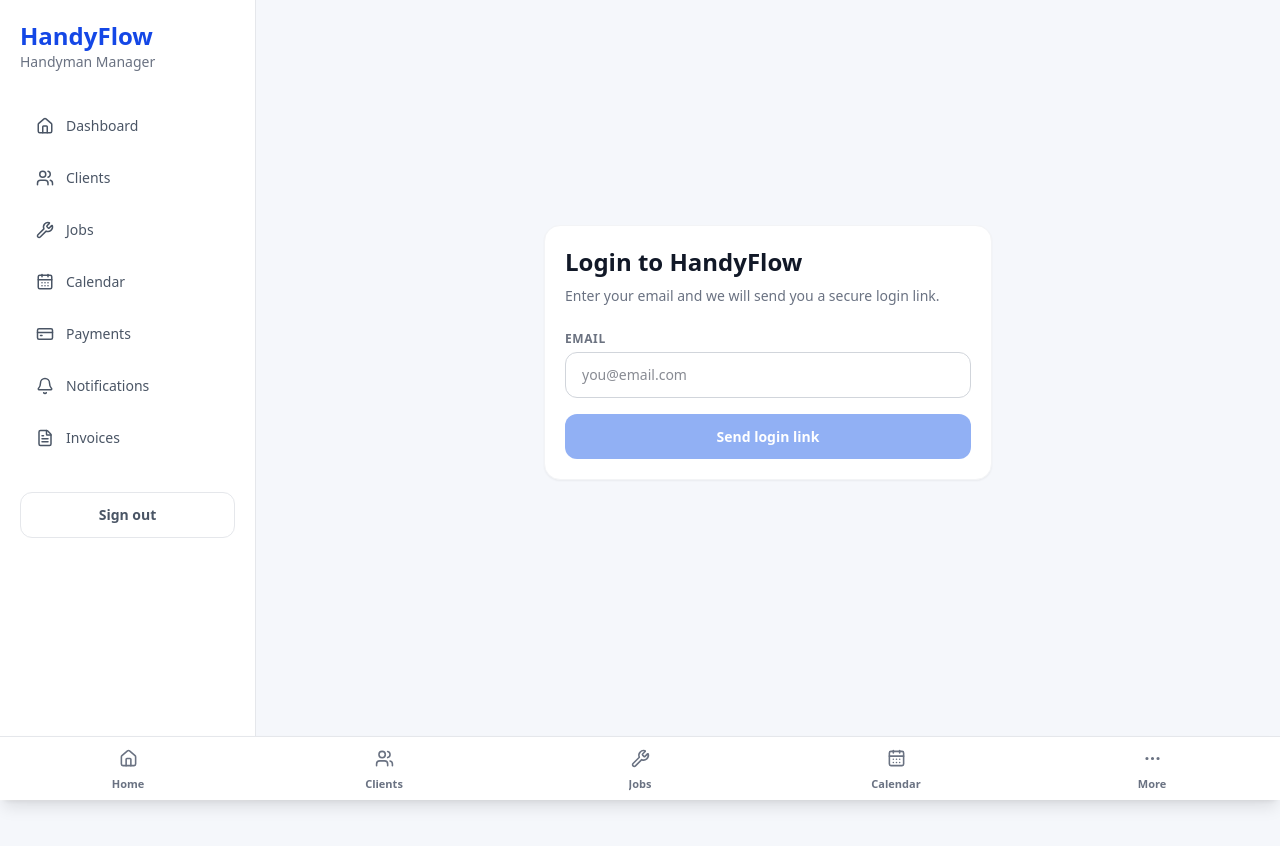
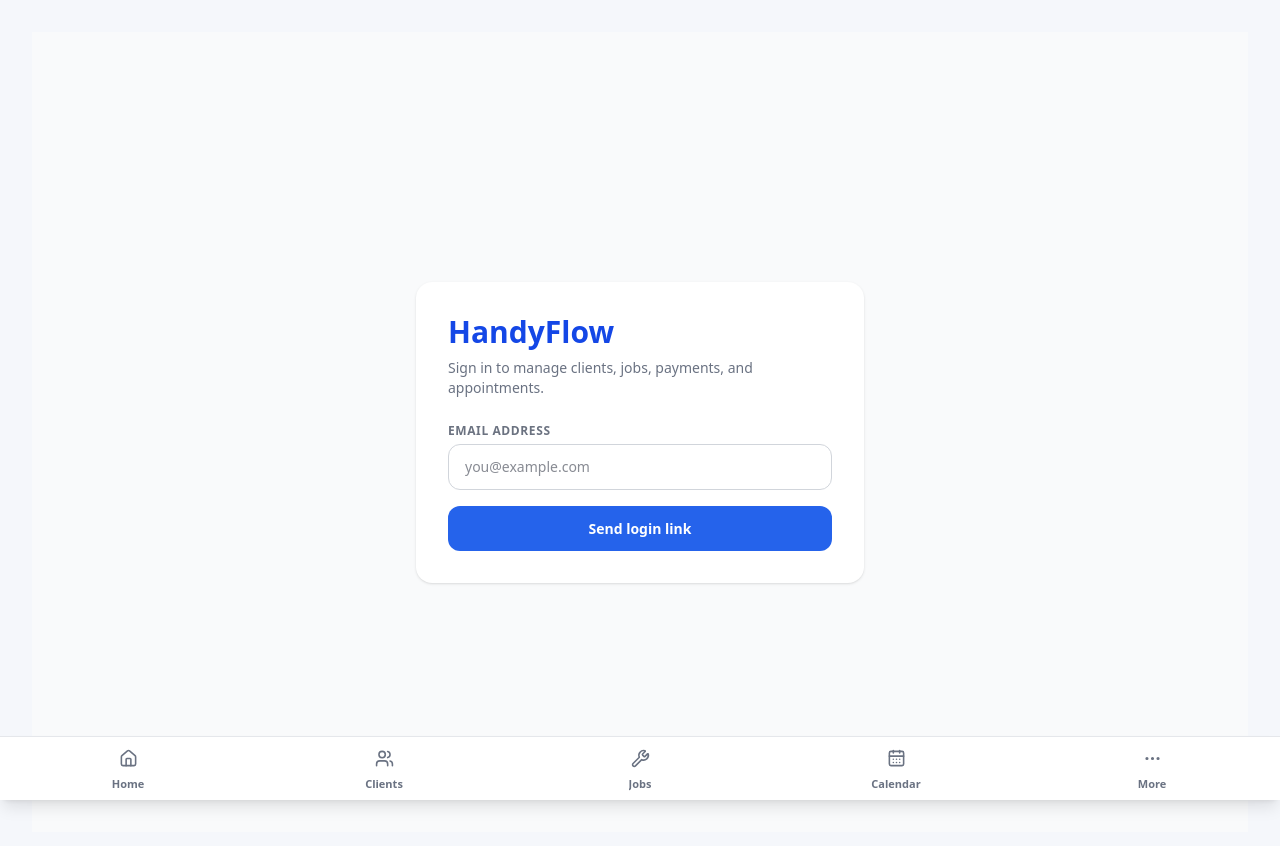
Before and after one commit to amitbhagat10/WorkflowApp, a Next.js app: page /login in a window 1280 px wide. Shown: the top 846 px of the page. Before the commit the page ends 800 px from the top, so only its background shows below. Built offline with nearby package versions, Linux system fonts and the light colour scheme.

Commit message:
Fix Supabase auth callback and sign out

```diff
--- /dev/null
+++ b/app/auth/callback/page.tsx
@@ -0,0 +1,46 @@
+"use client";
+
+import { useEffect, useState } from "react";
+import { useRouter, useSearchParams } from "next/navigation";
+import { supabase } from "@/lib/supabaseClient";
+
+export default function AuthCallbackPage() {
+  const router = useRouter();
+  const searchParams = useSearchParams();
+  const [message, setMessage] = useState("Signing you in...");
+
+  useEffect(() => {
+    handleCallback();
+  }, []);
+
+  async function handleCallback() {
+    const code = searchParams.get("code");
+
+    if (code) {
+      const { error } = await supabase.auth.exchangeCodeForSession(code);
+
+      if (error) {
+        setMessage(error.message);
+        return;
+      }
+    }
+
+    const { data } = await supabase.auth.getSession();
+
+    if (!data.session) {
+      setMessage("Login session was not created. Please try signing in again.");
+      return;
+    }
+
+    router.replace("/");
+  }
+
+  return (
+    <div className="flex min-h-screen items-center justify-center bg-gray-50 p-4">
+      <div className="rounded-2xl bg-white p-8 shadow-sm">
+        <h1 className="text-2xl font-bold">HandyFlow</h1>
+        <p className="mt-3 text-sm text-gray-500">{message}</p>
+      </div>
+    </div>
+  );
+}
--- a/app/login/page.tsx
+++ b/app/login/page.tsx
@@ -8,55 +8,62 @@ export default function LoginPage() {
   const [message, setMessage] = useState("");
   const [loading, setLoading] = useState(false);
 
-  async function login() {
+  async function signIn(e: React.FormEvent) {
+    e.preventDefault();
+
     setLoading(true);
     setMessage("");
+
+    const redirectUrl = `${window.location.origin}/auth/callback`;
 
     const { error } = await supabase.auth.signInWithOtp({
       email,
       options: {
-        emailRedirectTo: window.location.origin,
+        emailRedirectTo: redirectUrl,
       },
     });
 
+    setLoading(false);
+
     if (error) {
       setMessage(error.message);
-    } else {
+      return;
+    }
+
     setMessage("Login link sent. Please check your email.");
   }
 
-    setLoading(false);
-  }
-
   return (
-    <div className="mx-auto flex min-h-[80vh] max-w-md flex-col justify-center">
-      <div className="card">
-        <h1 className="text-2xl font-bold">Login to HandyFlow</h1>
-
+    <div className="flex min-h-screen items-center justify-center bg-gray-50 p-4">
+      <div className="w-full max-w-md rounded-2xl bg-white p-8 shadow-sm">
+        <h1 className="text-3xl font-bold text-blue-700">HandyFlow</h1>
         <p className="mt-2 text-sm text-gray-500">
-          Enter your email and we will send you a secure login link.
+          Sign in to manage clients, jobs, payments, and appointments.
         </p>
 
-        <div className="mt-6">
-          <label className="label">Email</label>
+        <form onSubmit={signIn} className="mt-6 space-y-4">
+          <div>
+            <label className="label">Email address</label>
             <input
               className="input"
               type="email"
-            placeholder="you@email.com"
+              required
               value={email}
               onChange={(e) => setEmail(e.target.value)}
+              placeholder="you@example.com"
             />
           </div>
 
-        <button
-          onClick={login}
-          disabled={loading || !email}
-          className="btn-primary mt-4 w-full"
-        >
+          <button disabled={loading} className="btn-primary w-full">
             {loading ? "Sending..." : "Send login link"}
           </button>
+        </form>
 
-        {message && <p className="mt-4 text-sm text-gray-600">{message}</p>}
+        {message && (
+          <div className="mt-5 rounded-xl bg-blue-50 p-4 text-sm text-blue-700">
+            {message}
+          </div>
+        )}
       </div>
     </div>
   );
--- a/components/Nav.tsx
+++ b/components/Nav.tsx
@@ -27,9 +27,26 @@ export default function Nav() {
   const pathname = usePathname();
   const router = useRouter();
 
+  const hideNav =
+    pathname.startsWith("/login") || pathname.startsWith("/auth/callback");
+
+  if (hideNav) {
+    return null;
+  }
+
   async function signOut() {
-    await supabase.auth.signOut();
-    router.push("/login");
+    await supabase.auth.signOut({ scope: "global" });
+
+    if (typeof window !== "undefined") {
+      Object.keys(localStorage).forEach((key) => {
+        if (key.startsWith("sb-")) {
+          localStorage.removeItem(key);
+        }
+      });
+    }
+
+    router.replace("/login");
+    router.refresh();
   }
 
   return (
```
Lines whose indentation alone changed are shown as unchanged.
